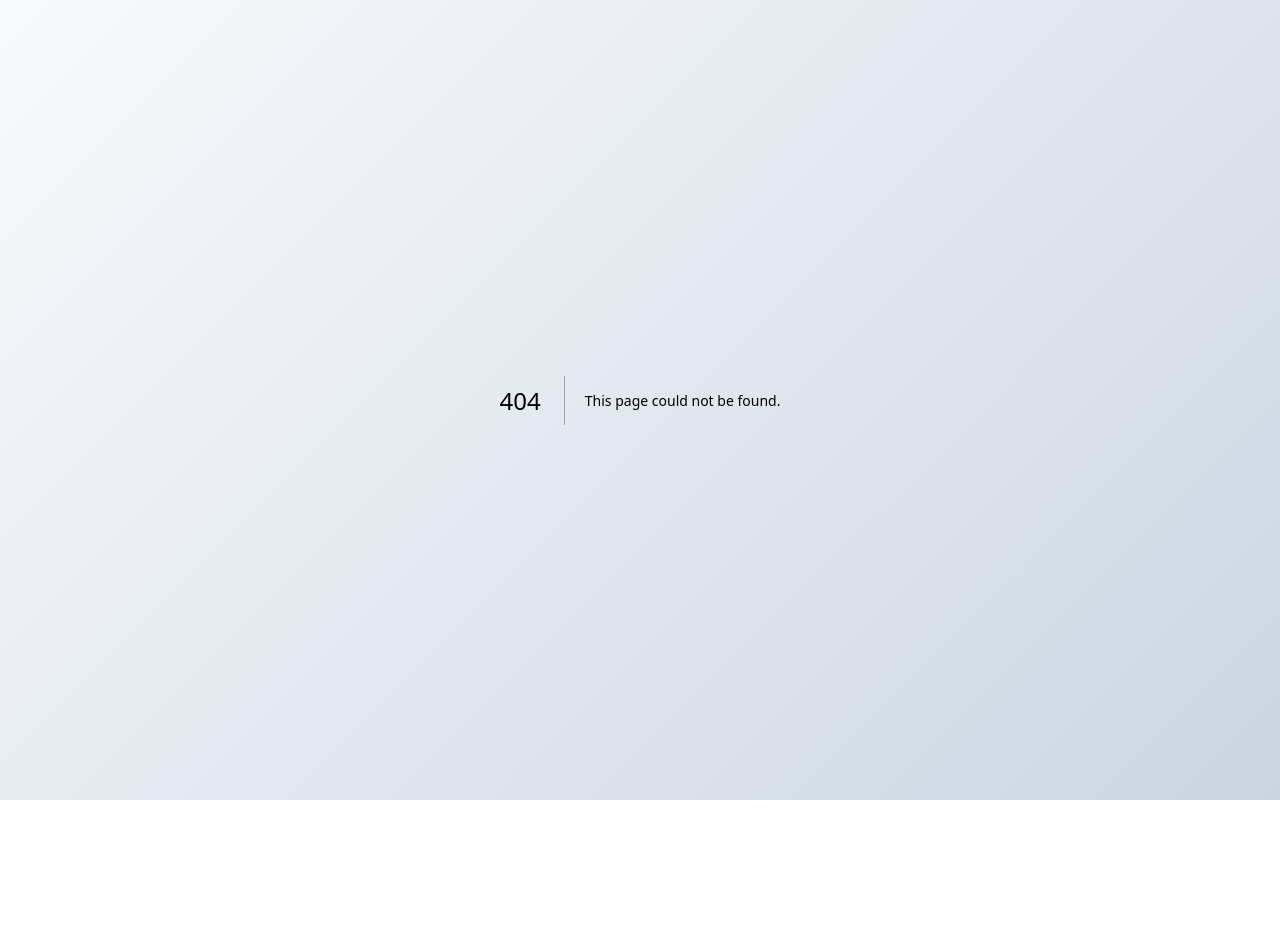
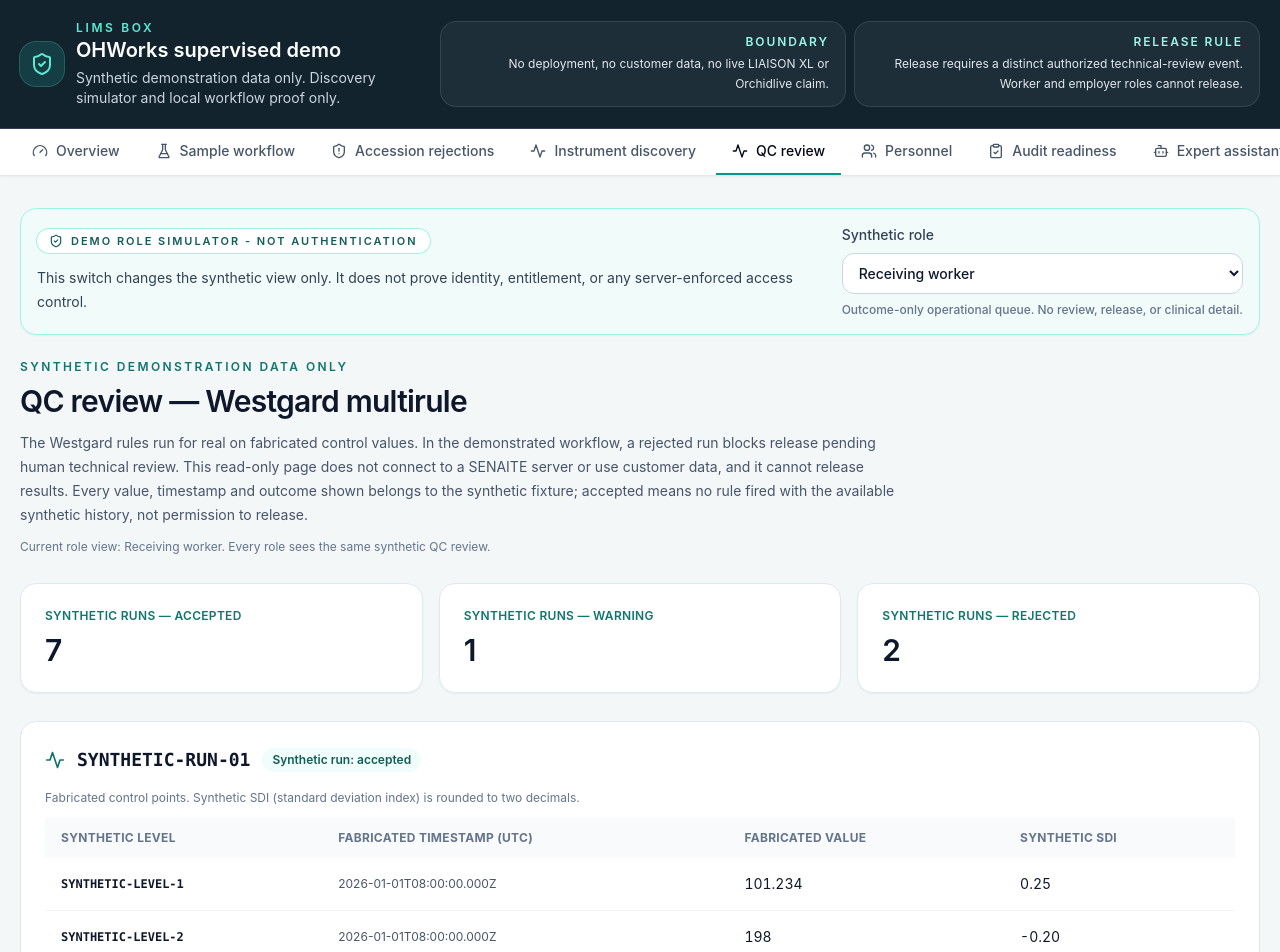
Before and after one commit to TombStoneDash/lims-box, a Next.js app: page /pilot/ohworks/qc in a window 1280 px wide. Before the commit this address had no page. Shown: the top 952 px of the page. Before the commit the page ends 800 px from the top, so only its background shows below. Built offline with nearby package versions, Linux system fonts and the light colour scheme.

Commit message:
feat(ohworks): read-only QC review page driven by the Westgard multirule module
Built by Codex on Main Daisy (Hudson's ChatGPT account), queue job 143-lims-ohworks-pilot-qc-review-page.

Co-Authored-By: Claude Fable 5.1 <noreply@anthropic.com>

```diff
--- a/app/pilot/ohworks/layout.tsx
+++ b/app/pilot/ohworks/layout.tsx
@@ -10,6 +10,7 @@ const nav = [
   { href: '/pilot/ohworks/samples', label: 'Sample workflow', icon: 'flask' },
   { href: '/pilot/ohworks/accessions', label: 'Accession rejections', icon: 'shieldAlert' },
   { href: '/pilot/ohworks/instrument', label: 'Instrument discovery', icon: 'activity' },
+  { href: '/pilot/ohworks/qc', label: 'QC review', icon: 'activity' },
   { href: '/pilot/ohworks/personnel', label: 'Personnel', icon: 'users' },
   { href: '/pilot/ohworks/audit', label: 'Audit readiness', icon: 'clipboard' },
   { href: '/pilot/ohworks/bot', label: 'Expert assistant', icon: 'bot' },
--- /dev/null
+++ b/app/pilot/ohworks/qc/page.tsx
@@ -0,0 +1,97 @@
+import { Activity } from 'lucide-react';
+import { buildPilotQcView } from '@/lib/ohworks-demo-qc-view';
+import { resolveRoleView } from '@/lib/ohworks-pilot';
+
+interface PageProps {
+  searchParams?: Promise<{ role?: string }>;
+}
+
+const statusStyles = {
+  accepted: 'bg-teal-50 text-teal-800',
+  warning: 'bg-amber-50 text-amber-800',
+  rejected: 'bg-rose-50 text-rose-800',
+};
+
+export default async function OHWorksQcReview({ searchParams }: PageProps) {
+  const params = searchParams ? await searchParams : undefined;
+  const role = resolveRoleView(params?.role);
+  const view = buildPilotQcView();
+
+  return (
+    <div className="space-y-7">
+      <div>
+        <p className="text-xs font-semibold uppercase tracking-[0.2em] text-teal-700">Synthetic demonstration data only</p>
+        <h1 className="mt-2 text-3xl font-semibold tracking-tight">QC review — Westgard multirule</h1>
+        <p className="mt-3 max-w-4xl text-sm leading-6 text-slate-600">
+          The Westgard rules run for real on fabricated control values. In the demonstrated workflow, a rejected
+          run blocks release pending human technical review. This read-only page does not connect to a SENAITE
+          server or use customer data, and it cannot release results. Every value, timestamp and outcome shown
+          belongs to the synthetic fixture; accepted means no rule fired with the available synthetic history,
+          not permission to release.
+        </p>
+        <p className="mt-3 text-xs text-slate-500">Current role view: {role.label}. Every role sees the same synthetic QC review.</p>
+      </div>
+
+      <section aria-label="Synthetic run counts" className="grid gap-4 sm:grid-cols-3">
+        {(['accepted', 'warning', 'rejected'] as const).map((status) => (
+          <div key={status} className="rounded-2xl border border-slate-200 bg-white p-6 shadow-sm">
+            <p className="text-xs font-semibold uppercase tracking-wide text-teal-700">Synthetic runs — {status}</p>
+            <p className="mt-2 text-3xl font-semibold">{view.counts[status]}</p>
+          </div>
+        ))}
+      </section>
+
+      {view.runs.map((run) => (
+        <section key={run.runId} className="rounded-2xl border border-slate-200 bg-white p-6 shadow-sm">
+          <div className="flex flex-wrap items-center gap-3">
+            <Activity aria-hidden="true" className="h-5 w-5 text-teal-700" />
+            <h2 className="font-mono text-lg font-semibold">{run.runId}</h2>
+            <span className={`rounded-full px-2.5 py-1 text-xs font-semibold ${statusStyles[run.status]}`}>
+              Synthetic run: {run.status}
+            </span>
+          </div>
+          <div className="mt-4 overflow-x-auto">
+            <table className="w-full min-w-[640px] text-left text-sm">
+              <caption className="pb-3 text-left text-xs text-slate-500">
+                Fabricated control points. Synthetic SDI (standard deviation index) is rounded to two decimals.
+              </caption>
+              <thead className="bg-slate-50 text-xs uppercase tracking-wide text-slate-500">
+                <tr>
+                  <th scope="col" className="px-4 py-3">Synthetic level</th>
+                  <th scope="col" className="px-4 py-3">Fabricated timestamp (UTC)</th>
+                  <th scope="col" className="px-4 py-3">Fabricated value</th>
+                  <th scope="col" className="px-4 py-3">Synthetic SDI</th>
+                </tr>
+              </thead>
+              <tbody className="divide-y divide-slate-100">
+                {run.points.map((point) => (
+                  <tr key={point.levelId}>
+                    <th scope="row" className="px-4 py-4 font-mono text-xs font-semibold">{point.levelId}</th>
+                    <td className="px-4 py-4 text-xs text-slate-600">{point.timestamp}</td>
+                    <td className="px-4 py-4 tabular-nums">{point.value}</td>
+                    <td className="px-4 py-4 tabular-nums">{point.sdi.toFixed(2)}</td>
+                  </tr>
+                ))}
+              </tbody>
+            </table>
+          </div>
+          {run.firedRules.length > 0 ? (
+            <div className="mt-5">
+              <h3 className="text-sm font-semibold">Why this run was rejected/warned</h3>
+              <ul className="mt-3 space-y-2 text-sm text-slate-600">
+                {run.firedRules.map((rule, index) => (
+                  <li key={`${rule.code}-${index}`}>
+                    <span className="font-mono font-semibold text-slate-900">{rule.code}</span>
+                    {' '}({rule.severity}) — {rule.explanation}
+                  </li>
+                ))}
+              </ul>
+            </div>
+          ) : (
+            <p className="mt-5 text-sm text-slate-600">No rule fired for this fabricated run with the available synthetic history.</p>
+          )}
+        </section>
+      ))}
+    </div>
+  );
+}
--- /dev/null
+++ b/lib/ohworks-demo-qc-view.ts
@@ -0,0 +1,71 @@
+import {
+  evaluateQCWestgardMultirule,
+  explainQCWestgardRuleCode,
+  type QCWestgardEvaluationInput,
+  type QCWestgardLevelStats,
+  type QCWestgardRuleCode,
+  type QCWestgardRuleSeverity,
+  type QCWestgardRunStatus,
+} from './ohworks-qc-westgard';
+
+export type PilotQcView = {
+  levels: QCWestgardLevelStats[];
+  counts: Record<QCWestgardRunStatus, number>;
+  runs: {
+    runId: string;
+    status: QCWestgardRunStatus;
+    firedRules: { code: QCWestgardRuleCode; severity: QCWestgardRuleSeverity; explanation: string }[];
+    points: { levelId: string; value: number; timestamp: string; sdi: number }[];
+  }[];
+};
+
+/** Pure local demonstration: every control value, identifier and timestamp is fabricated. */
+export function buildPilotQcView(): PilotQcView {
+  const levels: QCWestgardLevelStats[] = [
+    { levelId: 'SYNTHETIC-LEVEL-1', mean: 100, sd: 5 },
+    { levelId: 'SYNTHETIC-LEVEL-2', mean: 200, sd: 10 },
+  ];
+  // One point per level per run, in fixed chronological evaluation order.
+  const fabricatedRuns = [
+    { runId: 'SYNTHETIC-RUN-01', timestamp: '2026-01-01T08:00:00.000Z', values: [101.234, 198] },
+    { runId: 'SYNTHETIC-RUN-02', timestamp: '2026-01-01T09:00:00.000Z', values: [112.5, 200] },
+    { runId: 'SYNTHETIC-RUN-03', timestamp: '2026-01-01T10:00:00.000Z', values: [82.5, 200] },
+    { runId: 'SYNTHETIC-RUN-04', timestamp: '2026-01-01T11:00:00.000Z', values: [112.5, 225] },
+    { runId: 'SYNTHETIC-RUN-05', timestamp: '2026-01-01T12:00:00.000Z', values: [100, 200] },
+    { runId: 'SYNTHETIC-RUN-06', timestamp: '2026-01-01T13:00:00.000Z', values: [98, 203] },
+    { runId: 'SYNTHETIC-RUN-07', timestamp: '2026-01-01T14:00:00.000Z', values: [102, 197] },
+    { runId: 'SYNTHETIC-RUN-08', timestamp: '2026-01-01T15:00:00.000Z', values: [99, 202] },
+    { runId: 'SYNTHETIC-RUN-09', timestamp: '2026-01-01T16:00:00.000Z', values: [101, 198] },
+    { runId: 'SYNTHETIC-RUN-10', timestamp: '2026-01-01T17:00:00.000Z', values: [100, 200] },
+  ];
+  const input: QCWestgardEvaluationInput = {
+    levels,
+    results: fabricatedRuns.flatMap((run) => levels.map((level, index) => ({
+      levelId: level.levelId,
+      runId: run.runId,
+      value: run.values[index],
+      timestamp: run.timestamp,
+    }))),
+  };
+  const outcome = evaluateQCWestgardMultirule(input);
+  const counts: PilotQcView['counts'] = { accepted: 0, warning: 0, rejected: 0 };
+  const runs = outcome.runs.map((run) => {
+    counts[run.status] += 1;
+    return {
+      runId: run.runId,
+      status: run.status,
+      firedRules: run.violatedRules.map((firing) => ({
+        code: firing.rule,
+        severity: firing.severity,
+        explanation: explainQCWestgardRuleCode(firing.rule),
+      })),
+      points: outcome.points.filter((point) => point.runId === run.runId).map((point) => ({
+        levelId: point.levelId,
+        value: point.value,
+        timestamp: input.results[point.position].timestamp,
+        sdi: Number(point.sdi.toFixed(2)),
+      })),
+    };
+  });
+  return { levels, counts, runs };
+}
```
Also changed, not shown: 2 other files (tests, documents, lock files or other folders).
